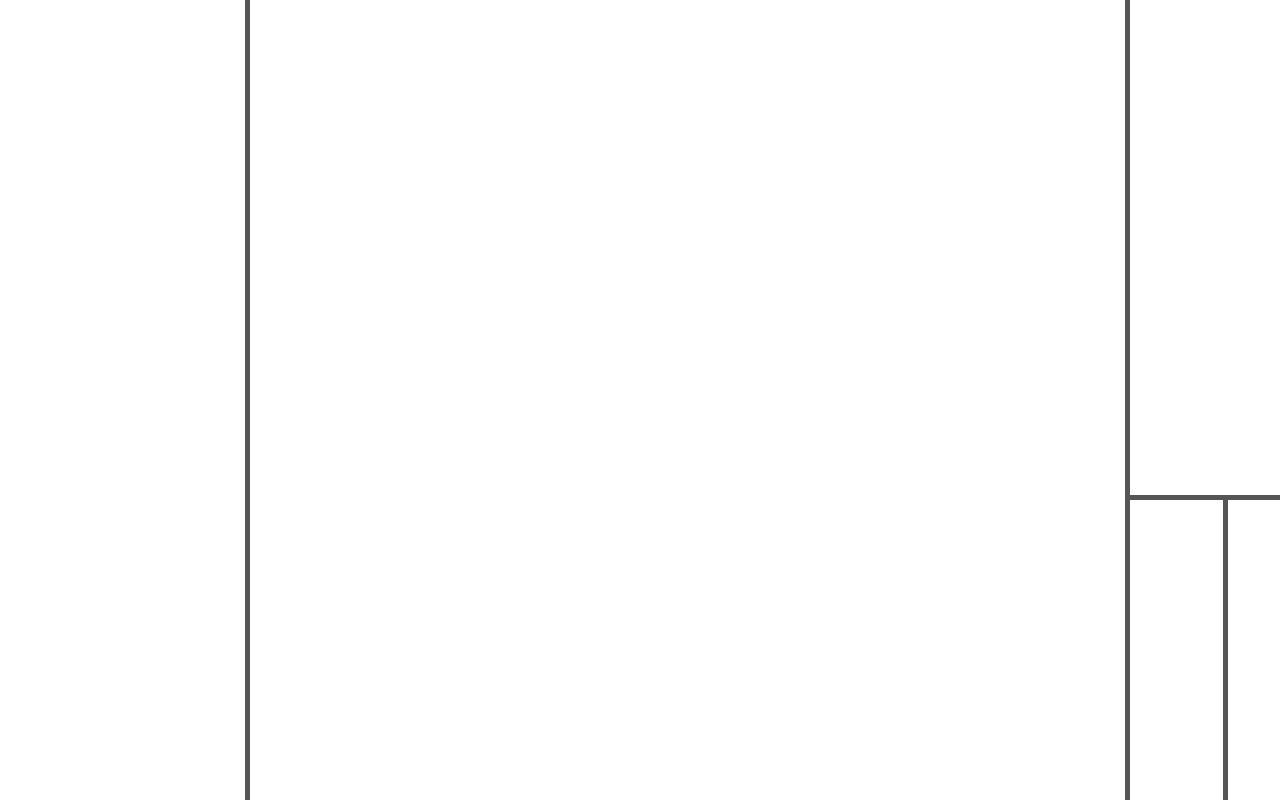
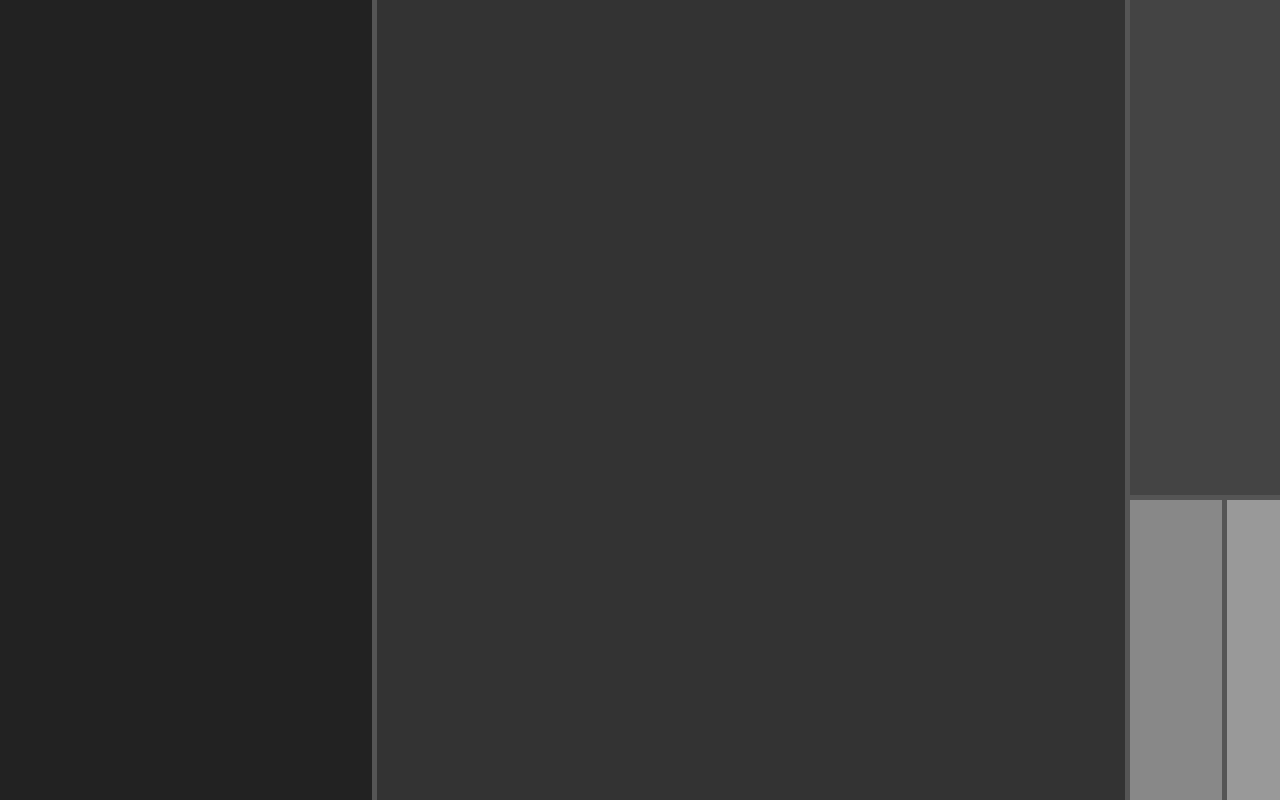
Before and after one commit to Rahket/Gridsizer, a plain HTML site: page index.html in a window 1280 px wide. Drawn offline with Linux system fonts and the light colour scheme.

Commit message:
Version 1.0

```diff
--- a/index.html
+++ b/index.html
@@ -3,13 +3,13 @@
 <head></head>
 <body style="height: 100%; margin: 0;">
     <div gs gs-cx>
-        <div gs-element gs-x="200px" gs-min="250px"></div>
-        <div gs-element gs-x="1600px"></div>
+        <div gs-element gs-x="400px" gs-min="250px" style="background:#222"></div>
+        <div gs-element gs-x="800px" style="background:#333"></div>
         <div gs-element gs-x gs-cy gs-min="150px">
-            <div gs-element gs-y="100%"></div>
+            <div gs-element gs-y="100%" style="background:#444"></div>
             <div gs-element gs-y gs-cx gs-min="300px">
-                <div gs-element gs-x="65%"></div>
-                <div gs-element gs-x="35%"></div>
+                <div gs-element gs-x="65%" style="background:#888"></div>
+                <div gs-element gs-x="35%" style="background:#999"></div>
             </div>
         </div>
     </div>
```
Also changed, not shown: 2 other files.
